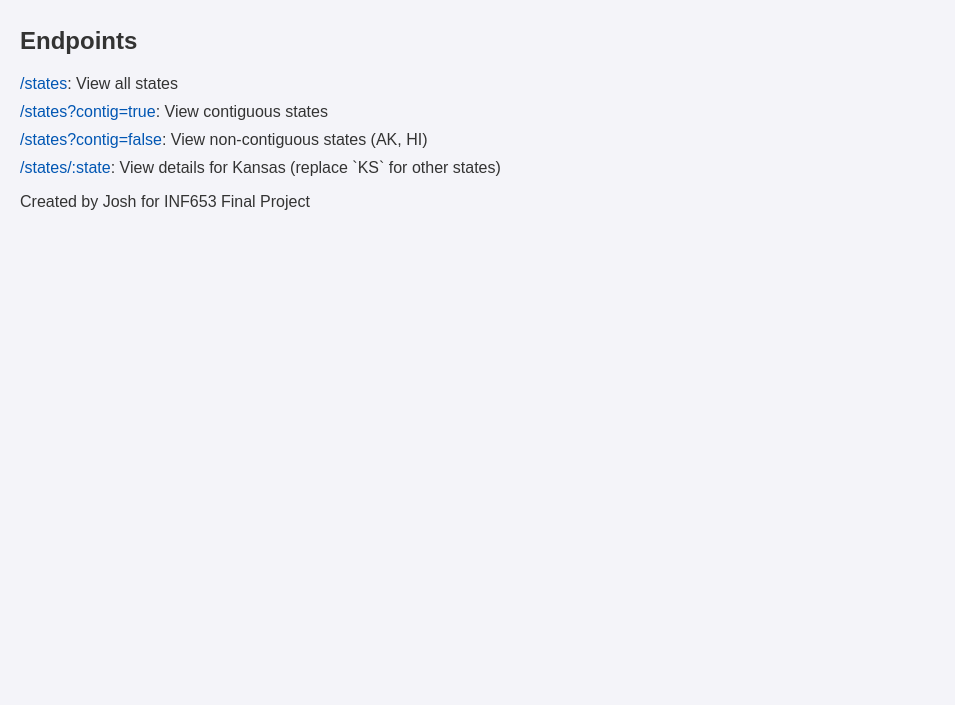
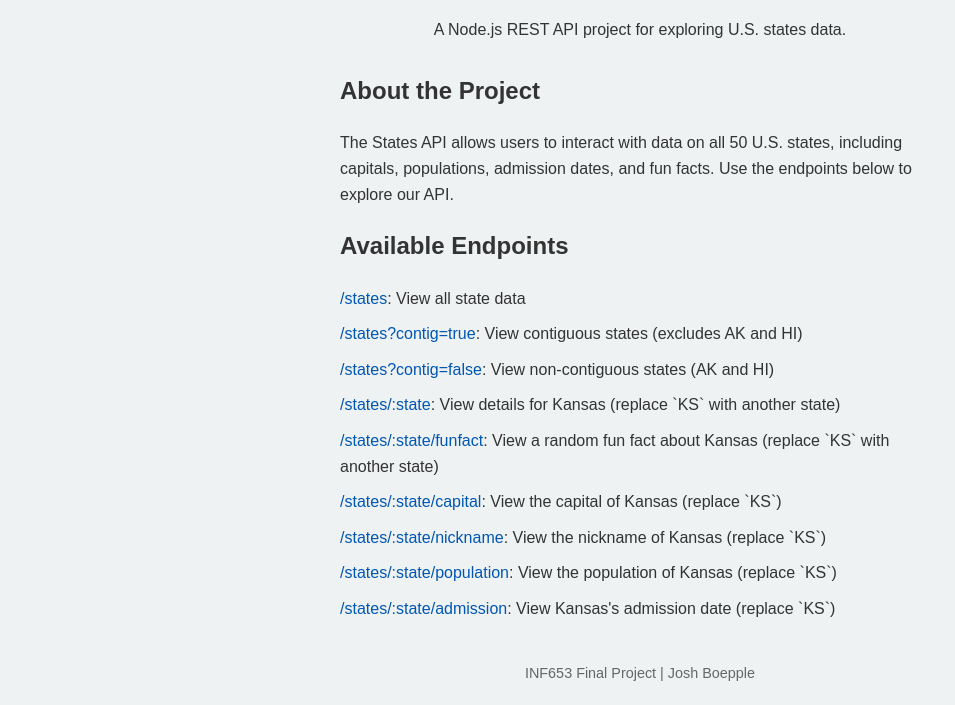
Before and after one commit to jboe26/INF653_final, a website: page public/views/index.html in a window 1280 px wide. Shown: the part 101-806 px from the top of the page, without its empty margins (0-955 px from the left). Drawn offline with Linux system fonts and the light colour scheme.

Commit message:
updated for render

```diff
--- a/public/views/index.html
+++ b/public/views/index.html
@@ -3,17 +3,22 @@
 <head>
     <meta charset="UTF-8">
     <meta name="viewport" content="width=device-width, initial-scale=1.0">
-    <title>INF653 Final Project</title>
+    <title>INF653 Final Project - States API</title>
     <style>
         body {
             font-family: Arial, sans-serif;
             margin: 20px;
-            background-color: #f4f4f9;
+            background-color: #eef2f3;
             color: #333;
+            line-height: 1.6;
         }
         header {
             text-align: center;
             margin-bottom: 30px;
+        }
+        header h1 {
+            font-size: 2.5rem;
+            color: #0056b3;
         }
         a {
             color: #0056b3;
@@ -29,24 +34,43 @@
         ul li {
             margin-bottom: 10px;
         }
+        section {
+            margin: 20px auto;
+            max-width: 600px;
+        }
+        footer {
+            text-align: center;
+            margin-top: 40px;
+            font-size: 0.9rem;
+            color: #666;
+        }
     </style>
 </head>
 <body>
     <header>
         <h1>Welcome to the States API</h1>
-        <p>Explore various endpoints of the API to learn more about U.S. states!</p>
+        <p>A Node.js REST API project for exploring U.S. states data.</p>
     </header>
     <section>
-        <h2>Endpoints</h2>
+        <h2>About the Project</h2>
+        <p>The States API allows users to interact with data on all 50 U.S. states, including capitals, populations, admission dates, and fun facts. Use the endpoints below to explore our API.</p>
+    </section>
+    <section>
+        <h2>Available Endpoints</h2>
         <ul>
-            <li><a href="/states">/states</a>: View all states</li>
-            <li><a href="/states?contig=true">/states?contig=true</a>: View contiguous states</li>
-            <li><a href="/states?contig=false">/states?contig=false</a>: View non-contiguous states (AK, HI)</li>
-            <li><a href="/states/KS">/states/:state</a>: View details for Kansas (replace `KS` for other states)</li>
+            <li><a href="/states">/states</a>: View all state data</li>
+            <li><a href="/states?contig=true">/states?contig=true</a>: View contiguous states (excludes AK and HI)</li>
+            <li><a href="/states?contig=false">/states?contig=false</a>: View non-contiguous states (AK and HI)</li>
+            <li><a href="/states/KS">/states/:state</a>: View details for Kansas (replace `KS` with another state)</li>
+            <li><a href="/states/KS/funfact">/states/:state/funfact</a>: View a random fun fact about Kansas (replace `KS` with another state)</li>
+            <li><a href="/states/KS/capital">/states/:state/capital</a>: View the capital of Kansas (replace `KS`)</li>
+            <li><a href="/states/KS/nickname">/states/:state/nickname</a>: View the nickname of Kansas (replace `KS`)</li>
+            <li><a href="/states/KS/population">/states/:state/population</a>: View the population of Kansas (replace `KS`)</li>
+            <li><a href="/states/KS/admission">/states/:state/admission</a>: View Kansas's admission date (replace `KS`)</li>
         </ul>
     </section>
     <footer>
-        <p>Created by Josh for INF653 Final Project</p>
+        <p>INF653 Final Project | Josh Boepple</p>
     </footer>
 </body>
 </html>
```
